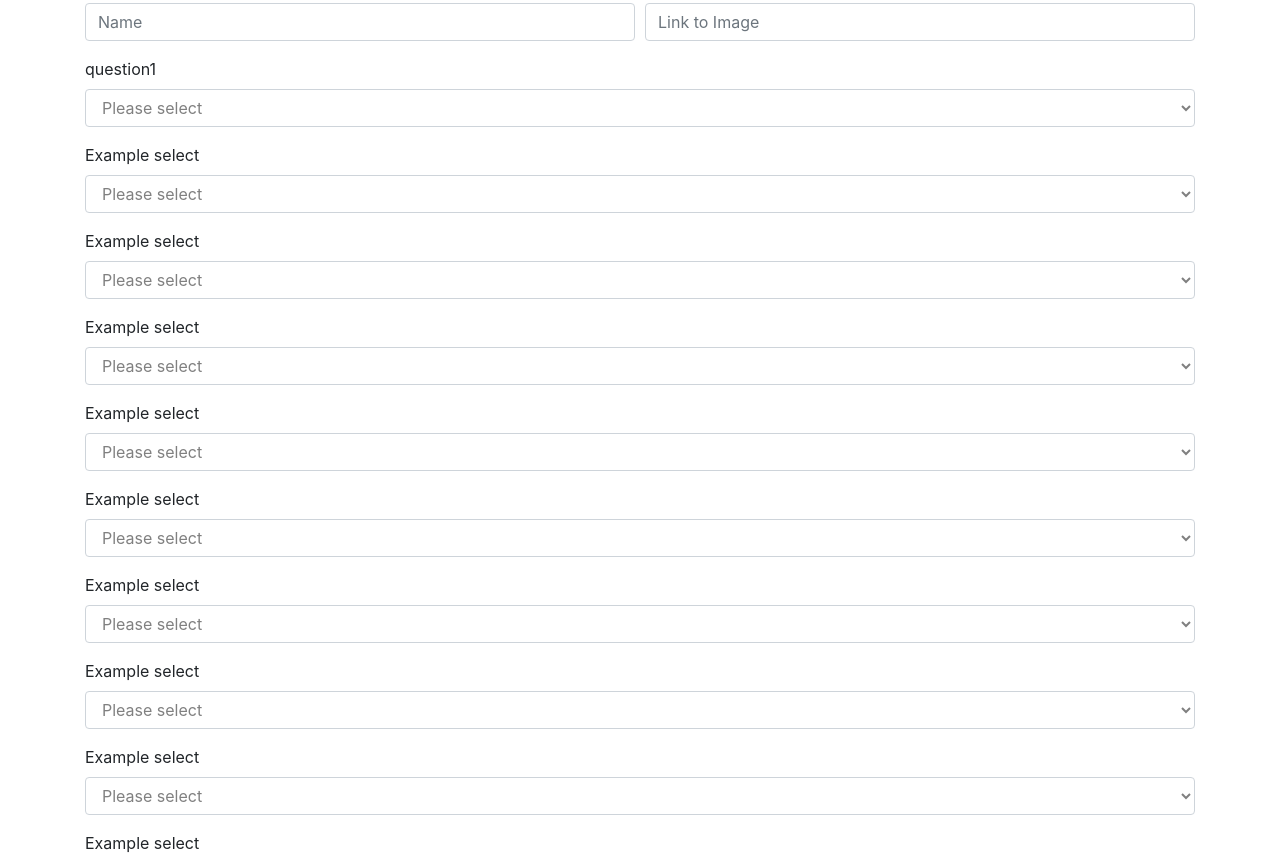
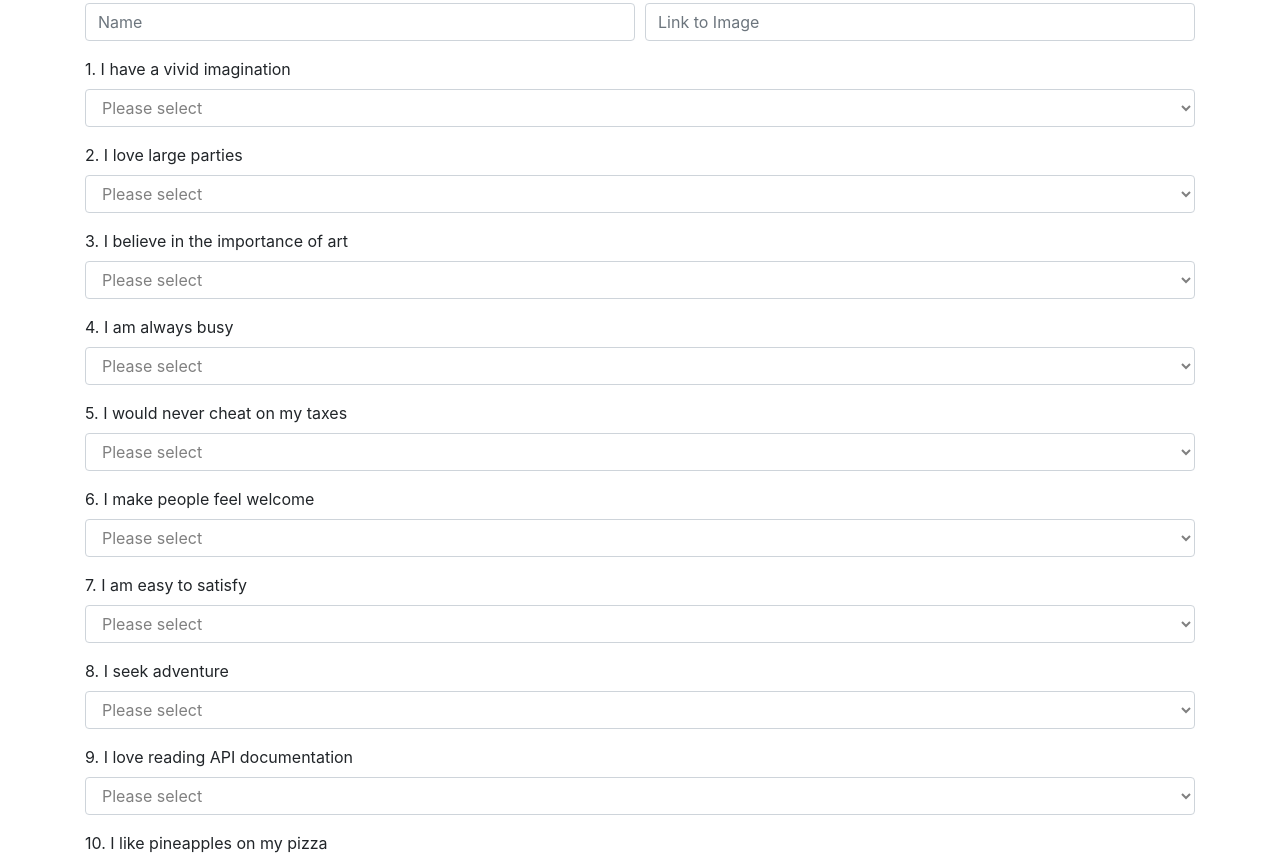
Before and after one commit to vpvnguyen/friend-finder, a website: page app/public/survey.html in a window 1280 px wide. Shown: the part 213-1071 px from the top of the page. Drawn offline with nearby package versions, Linux system fonts and the light colour scheme.

Commit message:
added questions

```diff
--- a/app/public/survey.html
+++ b/app/public/survey.html
@@ -38,7 +38,7 @@
 
                 <!-- form questions -->
                 <div class="form-group col-md-12">
-                    <label for="a1">question1</label>
+                    <label for="a1">1. I have a vivid imagination</label>
                     <select class="form-control empty" id="q1">
                         <option value="" selected disabled>Please select</option>
                         <option value="1">1</option>
@@ -50,7 +50,7 @@
 
                 </div>
                 <div class="form-group col-md-12">
-                    <label for="q2">Example select</label>
+                    <label for="q2">2. I love large parties</label>
                     <select class="form-control empty" id="q2">
                         <option value="" selected disabled>Please select</option>
                         <option value="1">1</option>
@@ -61,7 +61,7 @@
                     </select>
                 </div>
                 <div class="form-group col-md-12">
-                    <label for="q3">Example select</label>
+                    <label for="q3">3. I believe in the importance of art</label>
                     <select class="form-control empty" id="q3">
                         <option value="" selected disabled>Please select</option>
                         <option value="1">1</option>
@@ -72,7 +72,7 @@
                     </select>
                 </div>
                 <div class="form-group col-md-12">
-                    <label for="q4">Example select</label>
+                    <label for="q4">4. I am always busy</label>
                     <select class="form-control empty" id="q4">
                         <option value="" selected disabled>Please select</option>
                         <option value="1">1</option>
@@ -83,7 +83,7 @@
                     </select>
                 </div>
                 <div class="form-group col-md-12">
-                    <label for="q5">Example select</label>
+                    <label for="q5">5. I would never cheat on my taxes </label>
                     <select class="form-control empty" id="q5">
                         <option value="" selected disabled>Please select</option>
                         <option value="1">1</option>
@@ -94,7 +94,7 @@
                     </select>
                 </div>
                 <div class="form-group col-md-12">
-                    <label for="q6">Example select</label>
+                    <label for="q6">6. I make people feel welcome</label>
                     <select class="form-control empty" id="q6">
                         <option value="" selected disabled>Please select</option>
                         <option value="1">1</option>
@@ -105,7 +105,7 @@
                     </select>
                 </div>
                 <div class="form-group col-md-12">
-                    <label for="q7">Example select</label>
+                    <label for="q7">7. I am easy to satisfy</label>
                     <select class="form-control empty" id="q7">
                         <option value="" selected disabled>Please select</option>
                         <option value="1">1</option>
@@ -116,7 +116,7 @@
                     </select>
                 </div>
                 <div class="form-group col-md-12">
-                    <label for="q8">Example select</label>
+                    <label for="q8">8. I seek adventure</label>
                     <select class="form-control empty" id="q8">
                         <option value="" selected disabled>Please select</option>
                         <option value="1">1</option>
@@ -127,7 +127,7 @@
                     </select>
                 </div>
                 <div class="form-group col-md-12">
-                    <label for="q9">Example select</label>
+                    <label for="q9">9. I love reading API documentation</label>
                     <select class="form-control empty" id="q9">
                         <option value="" selected disabled>Please select</option>
                         <option value="1">1</option>
@@ -138,7 +138,7 @@
                     </select>
                 </div>
                 <div class="form-group col-md-12">
-                    <label for="q10">Example select</label>
+                    <label for="q10">10. I like pineapples on my pizza</label>
                     <select class="form-control empty" id="q10">
                         <option value="" selected disabled>Please select</option>
                         <option value="1">1</option>
```
